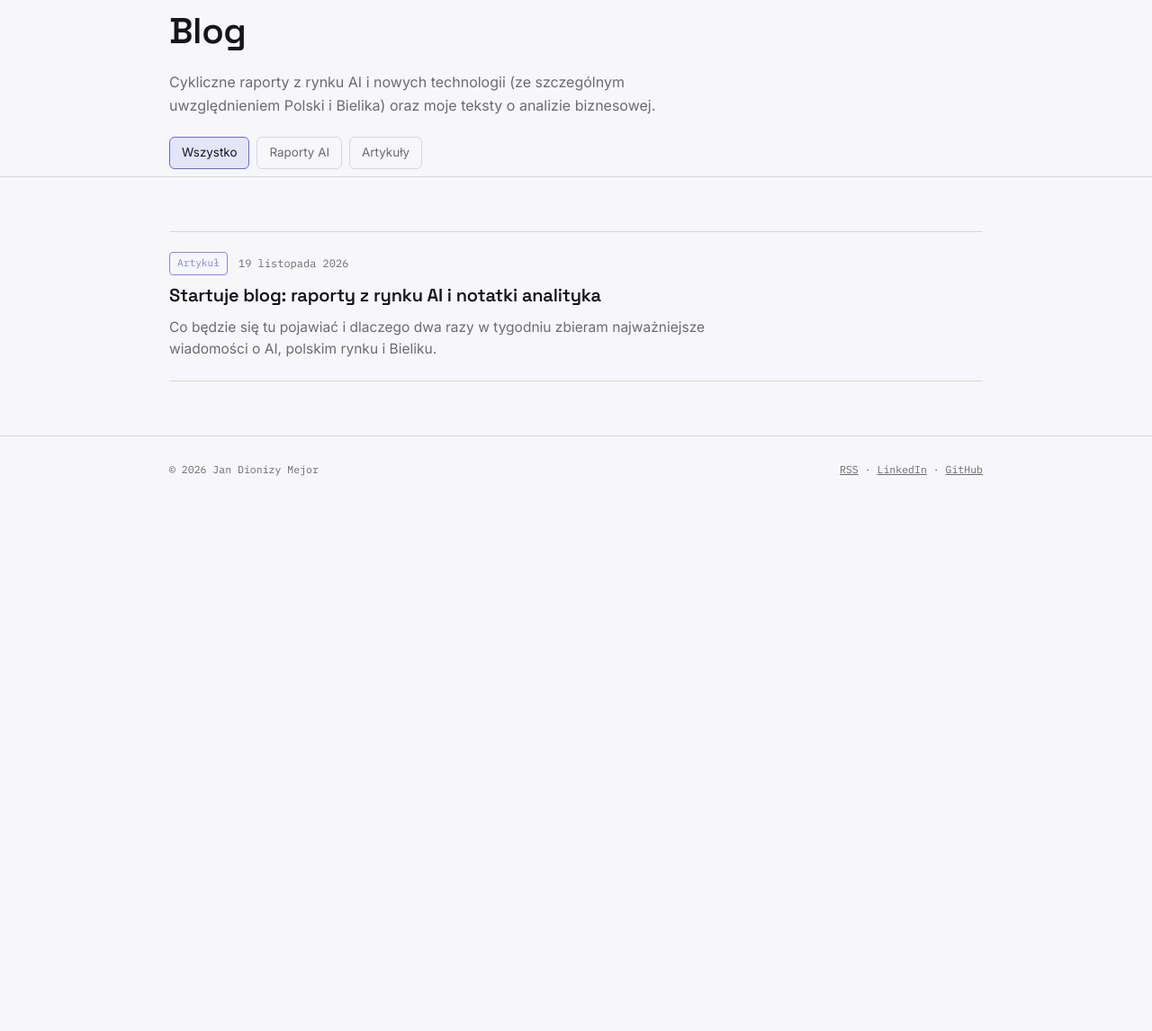
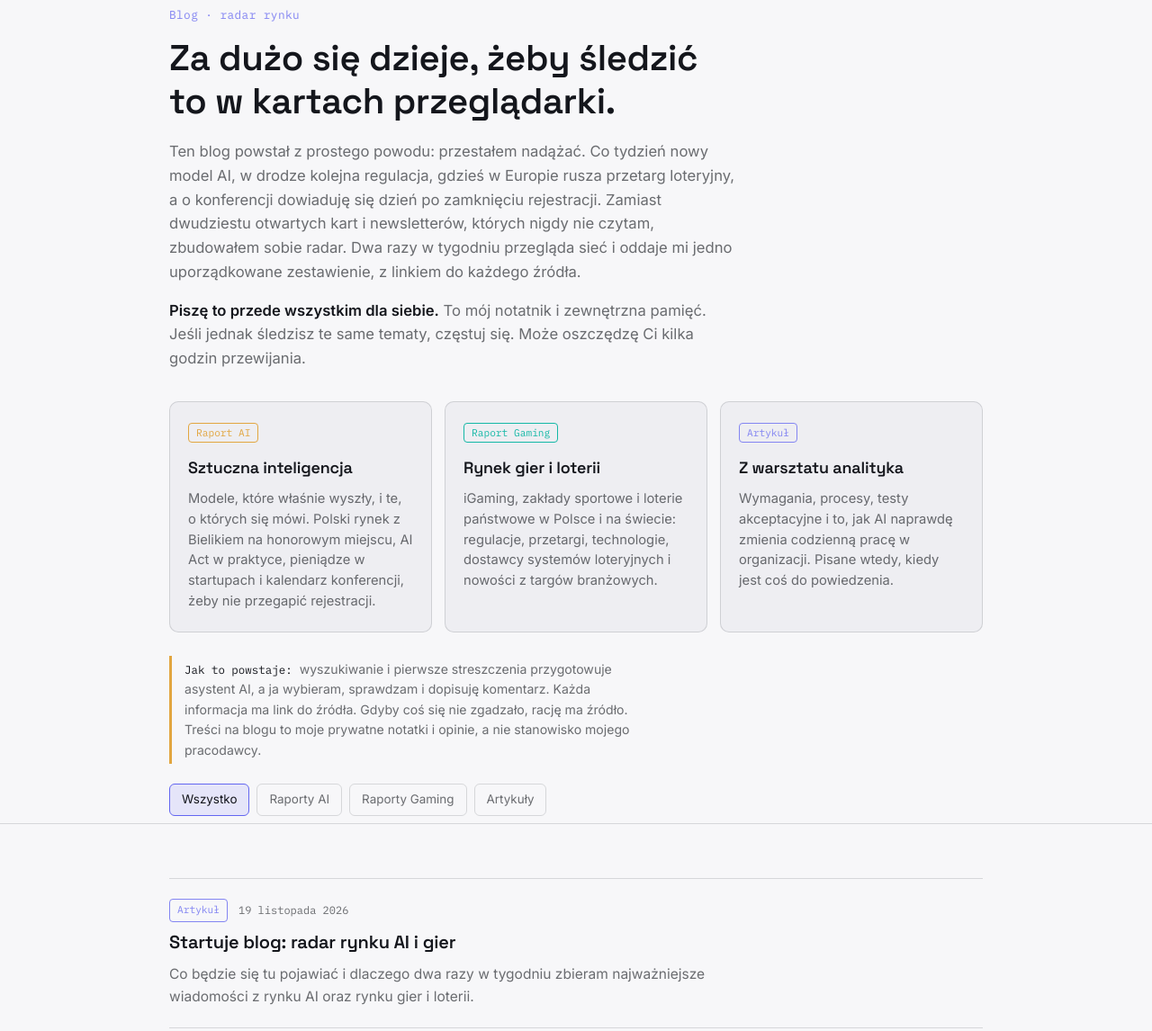
Before and after one commit to Kyoshi84/Website, an Astro site: page /blog in a window 1280 px wide. Shown: the part 118-1264 px from the top of the page at 90% size. Before the commit the page ends 800 px from the top, so only its background shows below. Built offline with nearby package versions, Linux system fonts and the light colour scheme; Astro itself is replaced by a stand-in of ours.

Commit message:
Blog: nowe wprowadzenie i kategoria Raport Gaming
- Szersze, osobiste wprowadzenie na stronie /blog/ z opisem trzech nurtów
- Nowa kategoria raport-gaming z podstroną /blog/raporty-gaming/
- Wspólny komponent filtrów kategorii
- Szablon raportu Gaming, aktualizacja wpisu powitalnego, Pages CMS i README

Co-Authored-By: Claude Opus 5.5 <noreply@anthropic.com>
Claude-Session: https://claude.ai/code/session_01VZaBN1qzPPwHjmeuq6CGWm

```diff
--- /dev/null
+++ b/src/components/BlogFilters.astro
@@ -0,0 +1,16 @@
+---
+interface Props { current: 'all' | 'raport-ai' | 'raport-gaming' | 'artykul' }
+const { current } = Astro.props;
+
+const items = [
+  { key: 'all', href: '/blog/', label: 'Wszystko' },
+  { key: 'raport-ai', href: '/blog/raporty-ai/', label: 'Raporty AI' },
+  { key: 'raport-gaming', href: '/blog/raporty-gaming/', label: 'Raporty Gaming' },
+  { key: 'artykul', href: '/blog/artykuly/', label: 'Artykuły' },
+];
+---
+<nav class="filters" aria-label="Kategorie">
+  {items.map((i) => (
+    <a href={i.href} aria-current={current === i.key ? 'page' : undefined}>{i.label}</a>
+  ))}
+</nav>
--- a/src/components/PostList.astro
+++ b/src/components/PostList.astro
@@ -12,7 +12,7 @@ const { posts } = Astro.props;
       <li class="post-item">
         <a href={`/blog/${post.id}/`}>
           <div class="post-meta">
-            <span class:list={['badge', { alt: post.data.category === 'artykul' }]}>{CATEGORY_LABEL[post.data.category]}</span>
+            <span class:list={['badge', { alt: post.data.category === 'artykul', gaming: post.data.category === 'raport-gaming' }]}>{CATEGORY_LABEL[post.data.category]}</span>
             <time datetime={post.data.date.toISOString()}>{formatDate(post.data.date)}</time>
           </div>
           <h2>{post.data.title}</h2>
--- a/src/content.config.ts
+++ b/src/content.config.ts
@@ -7,8 +7,8 @@ const blog = defineCollection({
     title: z.string(),
     description: z.string(),
     date: z.coerce.date(),
-    // "raport-ai" = cykliczny raport z rynku AI, "artykul" = Twój własny wpis
-    category: z.enum(['raport-ai', 'artykul']).default('artykul'),
+    // "raport-ai" / "raport-gaming" = cykliczne raporty, "artykul" = Twój własny wpis
+    category: z.enum(['raport-ai', 'raport-gaming', 'artykul']).default('artykul'),
     tags: z.array(z.string()).default([]),
     // draft: true = wpis jest w repozytorium, ale nie pojawia się na stronie
     draft: z.boolean().default(false),
--- a/src/content/blog/witaj-na-blogu.md
+++ b/src/content/blog/witaj-na-blogu.md
@@ -1,14 +1,14 @@
 ---
-title: "Startuje blog: raporty z rynku AI i notatki analityka"
-description: "Co będzie się tu pojawiać i dlaczego dwa razy w tygodniu zbieram najważniejsze wiadomości o AI, polskim rynku i Bieliku."
+title: "Startuje blog: radar rynku AI i gier"
+description: "Co będzie się tu pojawiać i dlaczego dwa razy w tygodniu zbieram najważniejsze wiadomości z rynku AI oraz rynku gier i loterii."
 date: 2026-11-19
 category: artykul
-tags: [blog, ai]
+tags: [blog, ai, igaming]
 draft: false
-linkedin: "Ruszam z blogiem na mojej stronie. Dwa razy w tygodniu będę publikować krótki raport z rynku AI: nowe modele, polski rynek, Bielik, regulacje (AI Act) i nadchodzące konferencje. Do tego teksty o analizie biznesowej. Zapraszam: https://jan-mejor.pages.dev/blog/"
+linkedin: "Przestałem nadążać za tym, co dzieje się w AI i w branży gier, więc zbudowałem sobie radar. Dwa razy w tygodniu publikuję na blogu krótkie raporty: nowe modele, polski rynek i Bielik, AI Act, a do tego iGaming, zakłady sportowe i loterie. Robię to głównie dla siebie, ale może komuś też się przyda: https://jan-mejor.pages.dev/blog/"
 ---
 
-Na tej stronie, obok portfolio, zaczynam prowadzić bloga. Będą tu dwa rodzaje wpisów.
+Na tej stronie, obok portfolio, zaczynam prowadzić bloga. Głównie dla siebie, bo śledzenie wszystkiego naraz przestało być realne. Będą tu trzy rodzaje wpisów.
 
 ## Raporty AI
 
@@ -22,6 +22,16 @@ Dwa razy w tygodniu publikuję zestawienie najważniejszych wiadomości z rynku
 
 Każda wiadomość ma krótkie streszczenie, komentarz „dlaczego to ważne” i link do źródła.
 
+## Raporty Gaming
+
+Drugi raport, też dwa razy w tygodniu, dotyczy rynku gier i loterii:
+
+- iGaming i zakłady sportowe,
+- loterie państwowe w Polsce i na świecie,
+- regulacje, licencje i podatki,
+- dostawcy technologii loteryjnych i przetargi,
+- wydarzenia i targi branżowe.
+
 ## Artykuły
 
 Teksty z mojej codziennej pracy analityka: wymagania, procesy, testy akceptacyjne i praktyczne zastosowania AI w organizacji.
--- a/src/lib/posts.ts
+++ b/src/lib/posts.ts
@@ -4,6 +4,7 @@ export type Post = CollectionEntry<'blog'>;
 
 export const CATEGORY_LABEL: Record<Post['data']['category'], string> = {
   'raport-ai': 'Raport AI',
+  'raport-gaming': 'Raport Gaming',
   artykul: 'Artykuł',
 };
 
--- a/src/pages/blog/[...slug].astro
+++ b/src/pages/blog/[...slug].astro
@@ -17,7 +17,7 @@ const { Content } = await render(post);
       <div class="wrap">
         <a class="back" href="/blog/">← Wszystkie wpisy</a>
         <div class="post-meta" style="margin-top:22px">
-          <span class:list={['badge', { alt: post.data.category === 'artykul' }]}>{CATEGORY_LABEL[post.data.category]}</span>
+          <span class:list={['badge', { alt: post.data.category === 'artykul', gaming: post.data.category === 'raport-gaming' }]}>{CATEGORY_LABEL[post.data.category]}</span>
           <time datetime={post.data.date.toISOString()}>{formatDate(post.data.date)}</time>
         </div>
         <h1>{post.data.title}</h1>
--- a/src/pages/blog/index.astro
+++ b/src/pages/blog/index.astro
@@ -1,20 +1,42 @@
 ---
 import Base from '../../layouts/Base.astro';
 import PostList from '../../components/PostList.astro';
+import BlogFilters from '../../components/BlogFilters.astro';
 import { getPublishedPosts } from '../../lib/posts';
 
 const posts = await getPublishedPosts();
 ---
-<Base title="Blog" active="blog" description="Raporty z rynku AI i nowych technologii oraz artykuły o analizie biznesowej.">
+<Base title="Blog" active="blog" description="Mój radar rynku: cykliczne raporty z rynku AI i rynku gier (iGaming, zakłady, loterie) oraz notatki z warsztatu analityka.">
   <section class="page-hero">
     <div class="wrap">
-      <h1>Blog</h1>
-      <p>Cykliczne raporty z rynku AI i nowych technologii (ze szczególnym uwzględnieniem Polski i Bielika) oraz moje teksty o analizie biznesowej.</p>
-      <nav class="filters" aria-label="Kategorie">
-        <a href="/blog/" aria-current="page">Wszystko</a>
-        <a href="/blog/raporty-ai/">Raporty AI</a>
-        <a href="/blog/artykuly/">Artykuły</a>
-      </nav>
+      <span class="kicker">Blog · radar rynku</span>
+      <h1>Za dużo się dzieje, żeby śledzić to w kartach przeglądarki.</h1>
+      <div class="intro">
+        <p>Ten blog powstał z prostego powodu: przestałem nadążać. Co tydzień nowy model AI, w drodze kolejna regulacja, gdzieś w Europie rusza przetarg loteryjny, a o konferencji dowiaduję się dzień po zamknięciu rejestracji. Zamiast dwudziestu otwartych kart i newsletterów, których nigdy nie czytam, zbudowałem sobie radar. Dwa razy w tygodniu przegląda sieć i oddaje mi jedno uporządkowane zestawienie, z linkiem do każdego źródła.</p>
+        <p><strong>Piszę to przede wszystkim dla siebie.</strong> To mój notatnik i zewnętrzna pamięć. Jeśli jednak śledzisz te same tematy, częstuj się. Może oszczędzę Ci kilka godzin przewijania.</p>
+      </div>
+
+      <div class="streams">
+        <a class="stream" href="/blog/raporty-ai/">
+          <span class="badge">Raport AI</span>
+          <h2>Sztuczna inteligencja</h2>
+          <p>Modele, które właśnie wyszły, i te, o których się mówi. Polski rynek z Bielikiem na honorowym miejscu, AI Act w praktyce, pieniądze w startupach i kalendarz konferencji, żeby nie przegapić rejestracji.</p>
+        </a>
+        <a class="stream" href="/blog/raporty-gaming/">
+          <span class="badge gaming">Raport Gaming</span>
+          <h2>Rynek gier i loterii</h2>
+          <p>iGaming, zakłady sportowe i loterie państwowe w Polsce i na świecie: regulacje, przetargi, technologie, dostawcy systemów loteryjnych i nowości z targów branżowych.</p>
+        </a>
+        <a class="stream" href="/blog/artykuly/">
+          <span class="badge alt">Artykuł</span>
+          <h2>Z warsztatu analityka</h2>
+          <p>Wymagania, procesy, testy akceptacyjne i to, jak AI naprawdę zmienia codzienną pracę w organizacji. Pisane wtedy, kiedy jest coś do powiedzenia.</p>
+        </a>
+      </div>
+
+      <p class="method"><span class="mono">Jak to powstaje:</span> wyszukiwanie i pierwsze streszczenia przygotowuje asystent AI, a ja wybieram, sprawdzam i dopisuję komentarz. Każda informacja ma link do źródła. Gdyby coś się nie zgadzało, rację ma źródło. Treści na blogu to moje prywatne notatki i opinie, a nie stanowisko mojego pracodawcy.</p>
+
+      <BlogFilters current="all" />
     </div>
   </section>
   <section>
--- a/src/styles/global.css
+++ b/src/styles/global.css
@@ -130,7 +130,7 @@ table.reg td.year{font-family:'IBM Plex Mono',monospace;color:var(--amber);text-
 
 /* ---------- blog ---------- */
 .page-hero{padding:56px 0 8px;}
-.page-hero h1{font-size:clamp(1.9rem,4vw,2.5rem);margin-bottom:12px;}
+.page-hero h1{font-size:clamp(1.9rem,4vw,2.5rem);line-height:1.2;margin-bottom:18px;max-width:24ch;}
 .page-hero p{color:var(--text-lo);max-width:60ch;}
 
 .filters{display:flex;gap:8px;flex-wrap:wrap;margin-top:22px;}
@@ -185,3 +185,19 @@ table.reg td.year{font-family:'IBM Plex Mono',monospace;color:var(--amber);text-
   .tab-btn{padding:8px 11px;}
   .wordmark{font-size:1rem;}
 }
+
+/* ---------- blog intro ---------- */
+.page-hero .kicker{display:inline-block;margin-bottom:14px;}
+.intro{max-width:68ch;margin-top:6px;}
+.intro p{color:var(--text-lo);font-size:1.04rem;}
+.intro p + p{margin-top:1em;}
+.intro strong{color:var(--text-hi);}
+.streams{display:grid;grid-template-columns:repeat(3,1fr);gap:14px;margin-top:34px;}
+.stream{display:block;text-decoration:none;border:1px solid var(--line);border-radius:10px;padding:20px 20px 22px;background:var(--bg2);transition:border-color .2s,transform .2s;}
+.stream:hover{border-color:var(--indigo);transform:translateY(-2px);}
+.stream h2{font-size:1.12rem;margin:14px 0 8px;}
+.stream p{color:var(--text-lo);font-size:0.92rem;line-height:1.55;}
+.badge.gaming{border-color:#14b8a6;color:#14b8a6;}
+.method{margin-top:26px;max-width:72ch;font-size:0.88rem;color:var(--text-lo);border-left:3px solid var(--amber);padding:4px 0 4px 14px;}
+.method .mono{font-family:'IBM Plex Mono',monospace;font-size:0.78rem;color:var(--text-hi);margin-right:4px;}
+@media (max-width:820px){ .streams{grid-template-columns:1fr;} }
```
Also changed, not shown: src/content/blog/_szablon-raportu-gaming.md (added, +42 -0 lines), src/pages/blog/artykuly.astro (+2 -5 lines), src/pages/blog/raporty-ai.astro (+2 -5 lines), src/pages/blog/raporty-gaming.astro (added, +22 -0 lines), .pages.yml, README.md.
